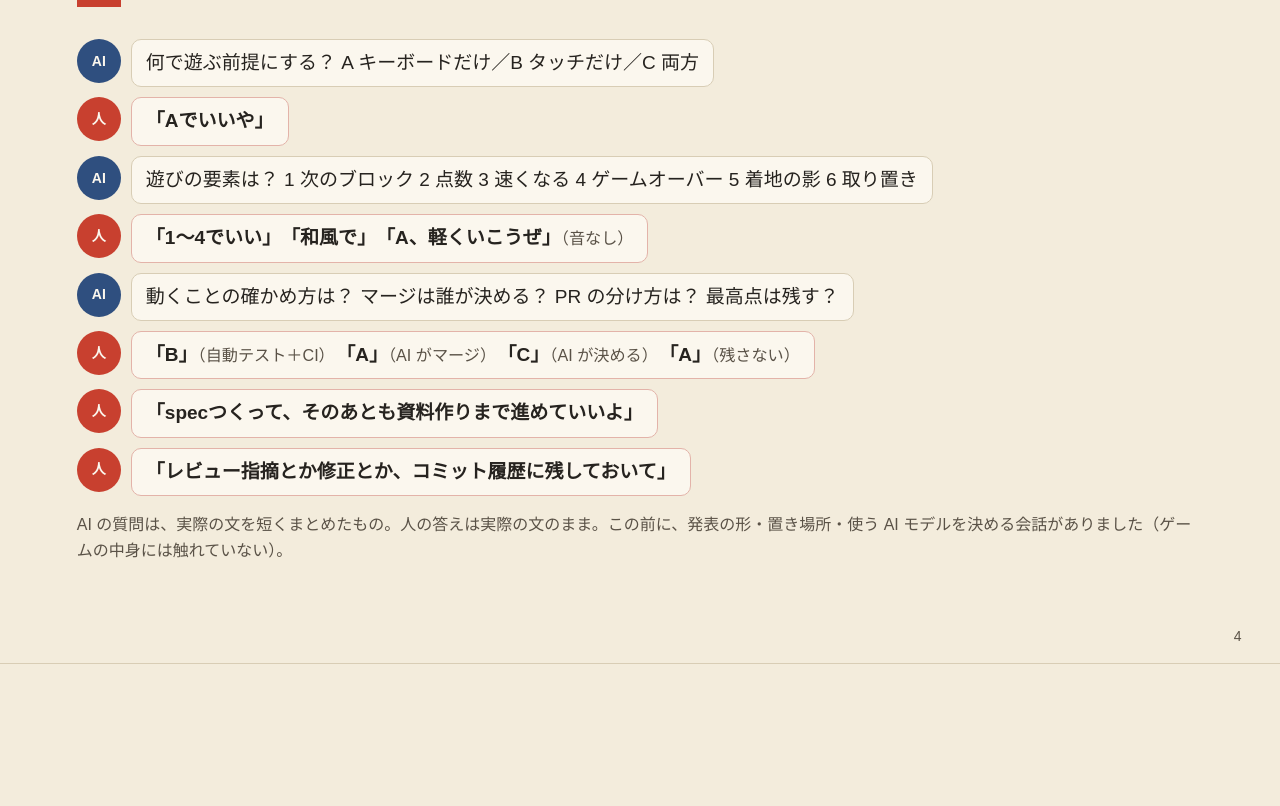
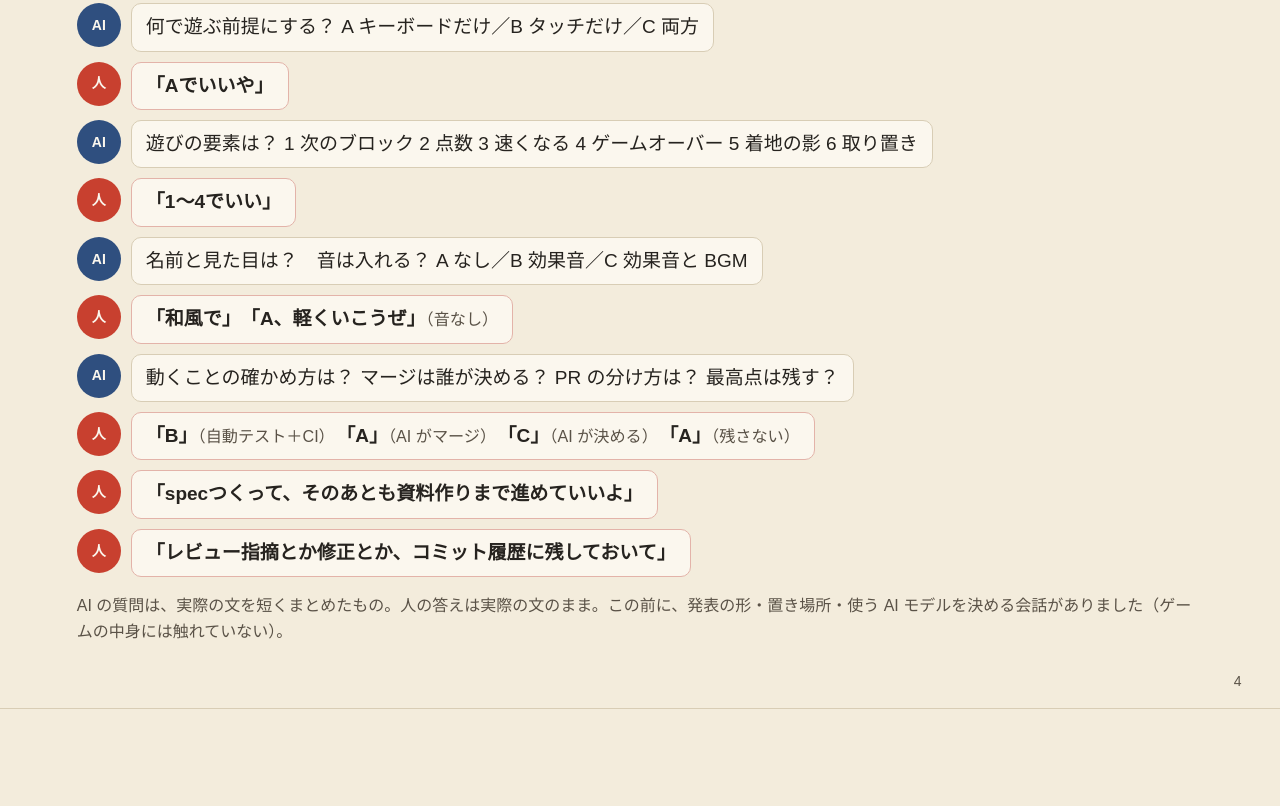
Before and after one commit to kotaroyatabe0235/ai-driven-dev-demo, a plain HTML site: page slides/index.html in a window 1280 px wide. Shown: the part 2536-3342 px from the top of the page. Drawn offline with Linux system fonts and the light colour scheme.

Commit message:
スライド4: 問3・問4の質問を足し、答えとの対応がわかるようにする
レビュー指摘（第1回・[imo]）: 「和風で」「A」が何への答えか、問3・問4の質問が省かれていて聞き手にわからない
レビュー: https://github.com/kotaroyatabe0235/ai-driven-dev-demo/pull/5#pullrequestreview-6039356467
対応: 問3（名前と見た目）と問4（音）の質問を1行足し、答えを分けた

Co-Authored-By: Claude Opus 5.5 <noreply@anthropic.com>
Claude-Session: https://claude.ai/code/session_01EU6qmKj4prBQFsVDdfT4kr

```diff
--- a/slides/index.html
+++ b/slides/index.html
@@ -122,7 +122,9 @@
     <div class="msg a"><div class="who">AI</div><div class="b">何で遊ぶ前提にする？ A キーボードだけ／B タッチだけ／C 両方</div></div>
     <div class="msg h"><div class="who">人</div><div class="b"><q>Aでいいや</q></div></div>
     <div class="msg a"><div class="who">AI</div><div class="b">遊びの要素は？ 1 次のブロック 2 点数 3 速くなる 4 ゲームオーバー 5 着地の影 6 取り置き</div></div>
-    <div class="msg h"><div class="who">人</div><div class="b"><q>1〜4でいい</q>　<q>和風で</q>　<q>A、軽くいこうぜ</q><span class="note">（音なし）</span></div></div>
+    <div class="msg h"><div class="who">人</div><div class="b"><q>1〜4でいい</q></div></div>
+    <div class="msg a"><div class="who">AI</div><div class="b">名前と見た目は？　音は入れる？ A なし／B 効果音／C 効果音と BGM</div></div>
+    <div class="msg h"><div class="who">人</div><div class="b"><q>和風で</q>　<q>A、軽くいこうぜ</q><span class="note">（音なし）</span></div></div>
     <div class="msg a"><div class="who">AI</div><div class="b">動くことの確かめ方は？ マージは誰が決める？ PR の分け方は？ 最高点は残す？</div></div>
     <div class="msg h"><div class="who">人</div><div class="b"><q>B</q><span class="note">（自動テスト＋CI）</span>　<q>A</q><span class="note">（AI がマージ）</span>　<q>C</q><span class="note">（AI が決める）</span>　<q>A</q><span class="note">（残さない）</span></div></div>
     <div class="msg h"><div class="who">人</div><div class="b"><q>specつくって、そのあとも資料作りまで進めていいよ</q></div></div>
```
